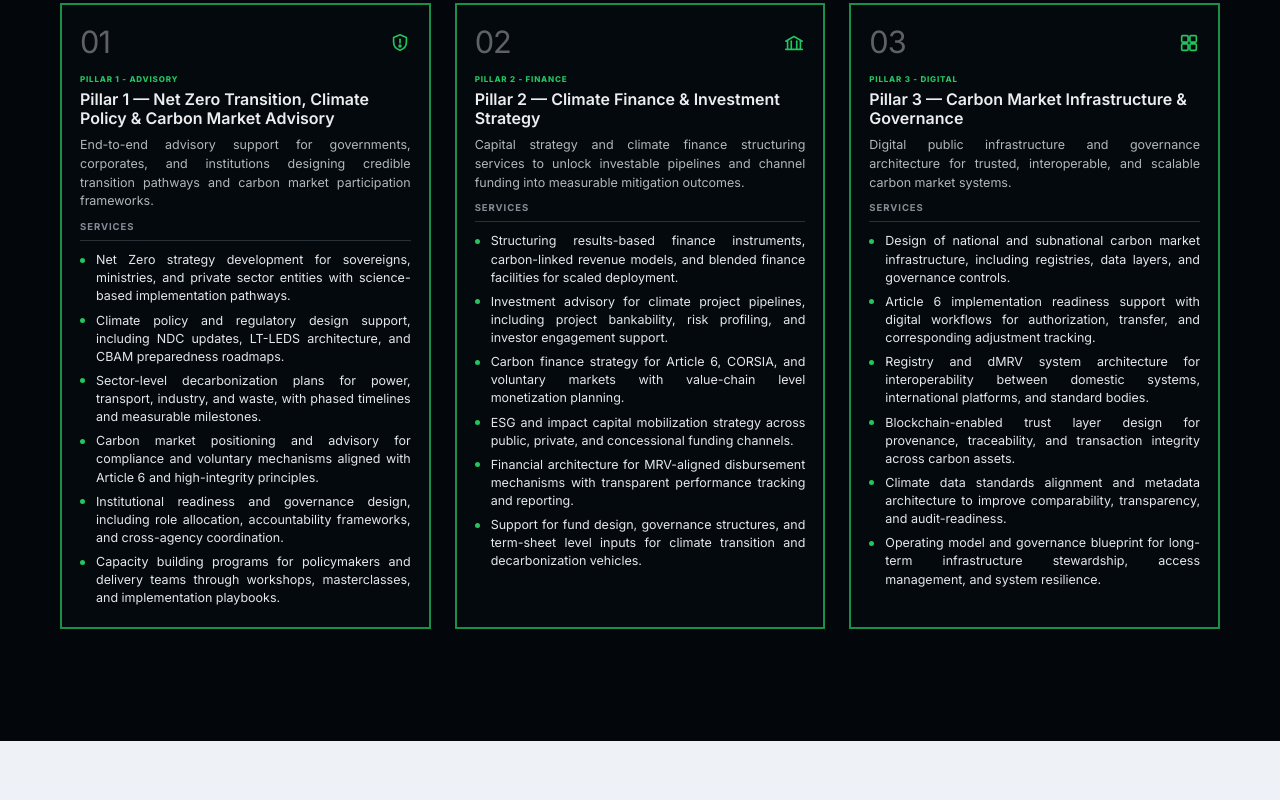
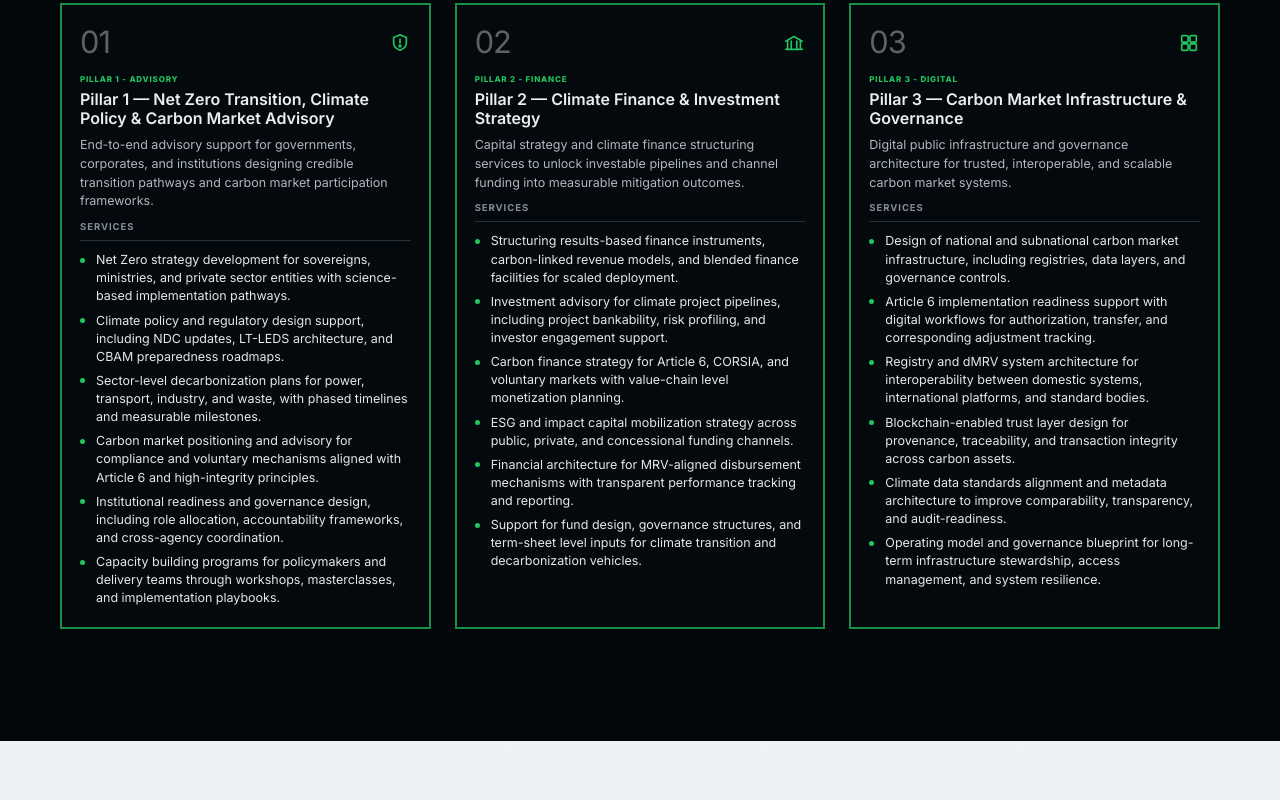
Before and after one commit to karthi4632a1810/unmaicarbon2, a React (Vite) app: page / in a window 1280 px wide. Shown: the part 1420-2220 px from the top of the page. Built offline with nearby package versions, Linux system fonts and the light colour scheme.

Commit message:
video update

```diff
--- a/src/App.css
+++ b/src/App.css
@@ -44,21 +44,9 @@
   min-height: 100vh;
 }
 
-.page p {
-  text-align: justify;
-}
-
-.page .service-card__list {
-  text-align: justify;
-}
-
 .page .stats p,
 .page .impact p {
   text-align: left;
-}
-
-.page .cxo-accordion .cxo-details__body {
-  text-align: justify;
 }
 
 .page .memberships-note__role,
```
